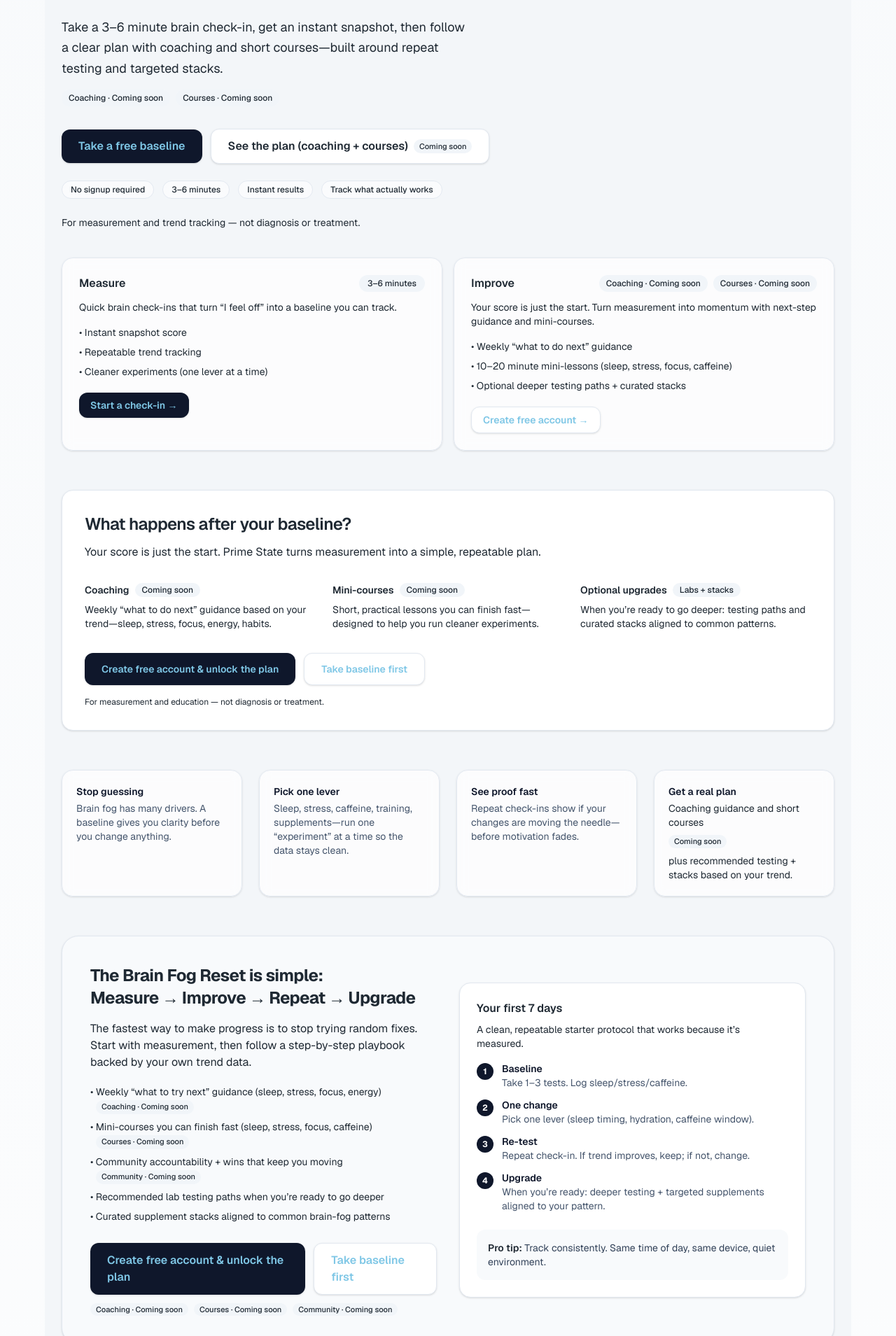
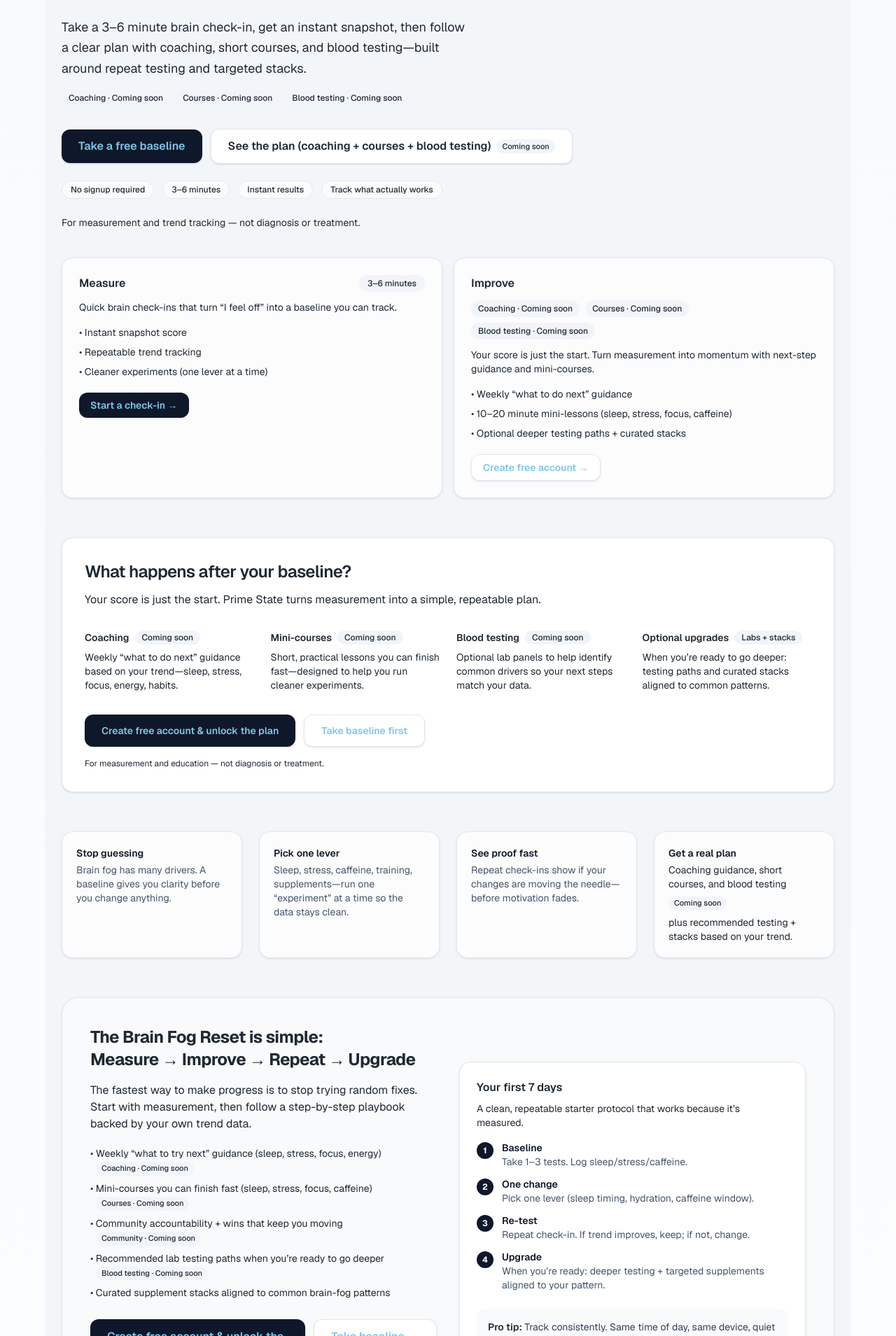
Before and after one commit to NBevinsSeqSci/PrimeStateHealth, a Next.js app in the folder web/: page / in a window 1280 px wide. Shown: the part 251-2160 px from the top of the page at 70% size. Built offline with nearby package versions, Linux system fonts and the light colour scheme; no server answers.

Commit message:
content update

```diff
--- a/web/src/app/page.tsx
+++ b/web/src/app/page.tsx
@@ -5,10 +5,10 @@ import { ClinicalTrialAlignment } from "@/components/sections/ClinicalTrialAlign
 
 export const metadata: Metadata = {
   title: "Prime State Health — Fix brain fog by starting with measurement",
-  description: "Take a 3-6 minute brain check-in, get an instant snapshot, then follow a clear plan with coaching and short courses -- built around repeat testing and targeted stacks.",
+  description: "Take a 3-6 minute brain check-in, get an instant snapshot, then follow a clear plan with coaching, short courses, and blood testing -- built around repeat testing and targeted stacks.",
   openGraph: {
     title: "Prime State Health — Fix brain fog by starting with measurement",
-    description: "Take a 3-6 minute brain check-in, get an instant snapshot, then follow a clear plan with coaching and short courses -- built around repeat testing and targeted stacks.",
+    description: "Take a 3-6 minute brain check-in, get an instant snapshot, then follow a clear plan with coaching, short courses, and blood testing -- built around repeat testing and targeted stacks.",
     url: "https://primestatehealth.com",
     siteName: "Prime State Health",
     type: "website",
@@ -24,7 +24,7 @@ export const metadata: Metadata = {
   twitter: {
     card: "summary_large_image",
     title: "Prime State Health — Fix brain fog by starting with measurement",
-    description: "Take a 3-6 minute brain check-in, get an instant snapshot, then follow a clear plan with coaching and short courses -- built around repeat testing and targeted stacks.",
+    description: "Take a 3-6 minute brain check-in, get an instant snapshot, then follow a clear plan with coaching, short courses, and blood testing -- built around repeat testing and targeted stacks.",
     images: ["/og-image.png"],
   },
 };
@@ -166,8 +166,8 @@ export default function Page() {
             </h1>
 
             <p className="mt-5 max-w-xl text-base leading-relaxed text-slate-700 sm:text-lg">
-              Take a 3&ndash;6 minute brain check-in, get an instant snapshot, then follow a clear plan with coaching
-              and short courses&mdash;built around repeat testing and targeted stacks.
+              Take a 3&ndash;6 minute brain check-in, get an instant snapshot, then follow a clear plan with coaching,
+              short courses, and blood testing&mdash;built around repeat testing and targeted stacks.
             </p>
 
             <div className="mt-4 flex flex-wrap gap-2 text-xs text-slate-600">
@@ -176,6 +176,9 @@ export default function Page() {
               </span>
               <span className="inline-flex items-center rounded-full bg-slate-100 px-2.5 py-1 text-xs font-medium text-slate-600">
                 Courses &middot; Coming soon
+              </span>
+              <span className="inline-flex items-center rounded-full bg-slate-100 px-2.5 py-1 text-xs font-medium text-slate-600">
+                Blood testing &middot; Coming soon
               </span>
             </div>
 
@@ -192,7 +195,7 @@ export default function Page() {
                 className="inline-flex flex-wrap items-center justify-center gap-2 rounded-xl border border-slate-200 bg-white px-6 py-3 text-base font-semibold text-slate-900 shadow-sm hover:border-slate-300 focus:outline-none focus-visible:ring-2 focus-visible:ring-slate-400/60 focus-visible:ring-offset-2"
                 data-psh-event="cta_see_plan"
               >
-                <span>See the plan (coaching + courses)</span>
+                <span>See the plan (coaching + courses + blood testing)</span>
                 <span className="inline-flex items-center rounded-full bg-slate-100 px-2 py-0.5 text-[11px] font-medium text-slate-600">
                   Coming soon
                 </span>
@@ -248,6 +251,9 @@ export default function Page() {
                   <span className="rounded-full bg-slate-100 px-2.5 py-1 text-xs font-medium text-slate-600">
                     Courses &middot; Coming soon
                   </span>
+                  <span className="rounded-full bg-slate-100 px-2.5 py-1 text-xs font-medium text-slate-600">
+                    Blood testing &middot; Coming soon
+                  </span>
                 </div>
               </div>
               <p className="mt-3 text-sm text-slate-600">
@@ -282,7 +288,7 @@ export default function Page() {
               </p>
             </div>
 
-            <div className="mt-8 grid gap-6 md:grid-cols-3">
+            <div className="mt-8 grid gap-6 md:grid-cols-4">
               <div>
                 <div className="flex items-center gap-2">
                   <h3 className="text-sm font-semibold text-slate-900">Coaching</h3>
@@ -303,6 +309,17 @@ export default function Page() {
                 </div>
                 <p className="mt-2 text-sm text-slate-600">
                   Short, practical lessons you can finish fast&mdash;designed to help you run cleaner experiments.
+                </p>
+              </div>
+              <div>
+                <div className="flex items-center gap-2">
+                  <h3 className="text-sm font-semibold text-slate-900">Blood testing</h3>
+                  <span className="rounded-full bg-slate-100 px-2.5 py-0.5 text-xs font-medium text-slate-600">
+                    Coming soon
+                  </span>
+                </div>
+                <p className="mt-2 text-sm text-slate-600">
+                  Optional lab panels to help identify common drivers so your next steps match your data.
                 </p>
               </div>
               <div>
@@ -351,7 +368,7 @@ export default function Page() {
               title="Get a real plan"
               desc={
                 <span className="flex flex-wrap items-center gap-2">
-                  <span>Coaching guidance and short courses</span>
+                  <span>Coaching guidance, short courses, and blood testing</span>
                   <span className="inline-flex items-center rounded-full bg-slate-100 px-2 py-0.5 text-[11px] font-medium text-slate-600">
                     Coming soon
                   </span>
@@ -394,7 +411,12 @@ export default function Page() {
                       Community &middot; Coming soon
                     </span>
                   </li>
-                  <li>&bull; Recommended lab testing paths when you&rsquo;re ready to go deeper</li>
+                  <li>
+                    &bull; Recommended lab testing paths when you&rsquo;re ready to go deeper
+                    <span className="ml-2 inline-flex items-center rounded-full bg-slate-100 px-2 py-0.5 text-[11px] font-medium text-slate-600">
+                      Blood testing &middot; Coming soon
+                    </span>
+                  </li>
                   <li>&bull; Curated supplement stacks aligned to common brain-fog patterns</li>
                 </ul>
                 <div className="mt-7 flex flex-col gap-3 sm:flex-row">
@@ -419,6 +441,9 @@ export default function Page() {
                   </span>
                   <span className="inline-flex items-center rounded-full bg-slate-100 px-2 py-0.5 text-[11px] font-medium text-slate-600">
                     Courses &middot; Coming soon
+                  </span>
+                  <span className="inline-flex items-center rounded-full bg-slate-100 px-2 py-0.5 text-[11px] font-medium text-slate-600">
+                    Blood testing &middot; Coming soon
                   </span>
                   <span className="inline-flex items-center rounded-full bg-slate-100 px-2 py-0.5 text-[11px] font-medium text-slate-600">
                     Community &middot; Coming soon
```
